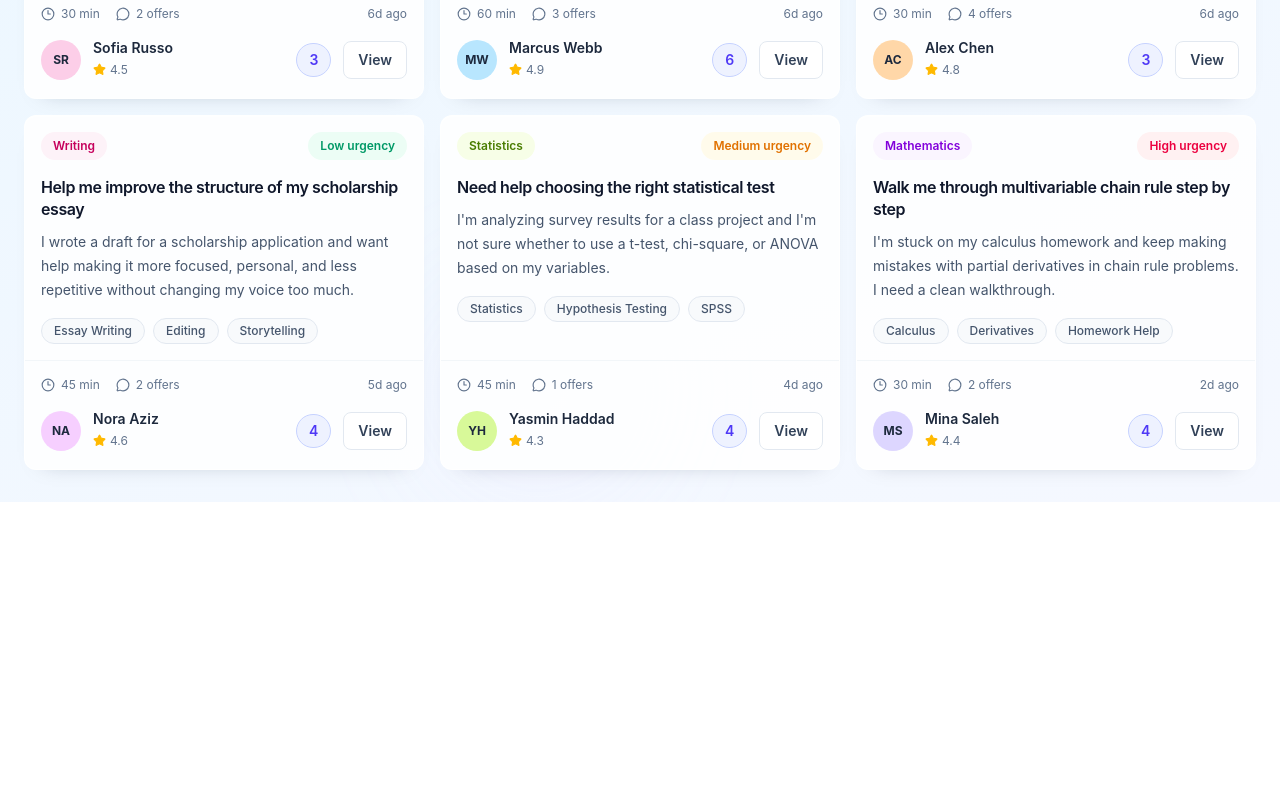
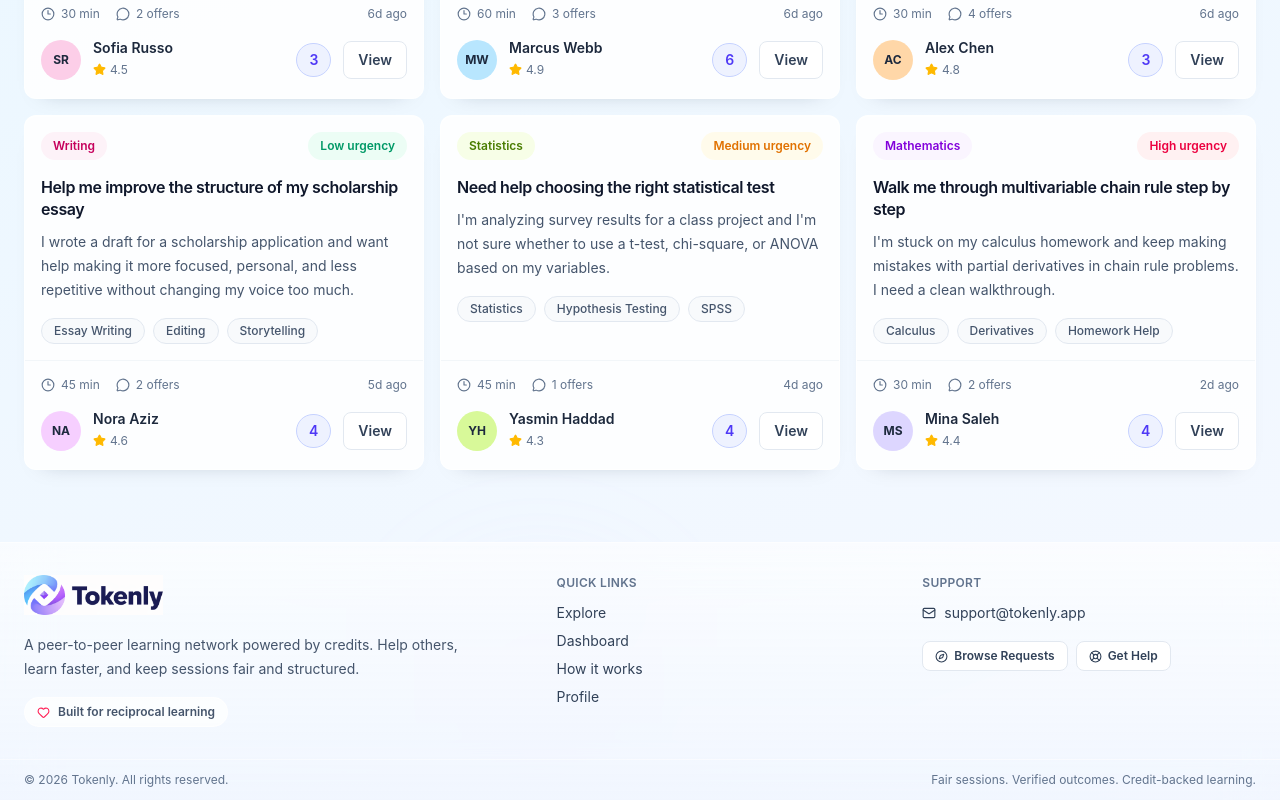
Before and after one commit to Rama-Mohammad/React-Project, a React (Vite) app in the folder Tokenly/: page /explore in a window 1280 px wide. Shown: the part 1873-2673 px from the top of the page. Before the commit the page ends 2375 px from the top, so only its background shows below. Built offline with nearby package versions, Linux system fonts and the light colour scheme.

Commit message:
footer+logo

```diff
--- a/Tokenly/src/components/common/Footer.tsx
+++ b/Tokenly/src/components/common/Footer.tsx
@@ -1,8 +1,85 @@
+import { Compass, Heart, LifeBuoy, Mail } from "lucide-react";
+import { Link } from "react-router-dom";
+import tokenlyLogo from "../../assets/tokenly-logo-cropped.png";
+
 export default function Footer() {
+  const year = new Date().getFullYear();
+
   return (
-    <footer className='footer'>
-      <div className='container footer-inner'>
-        <p>Built for reciprocal, credit-based learning support.</p>
+    <footer className="relative mt-10 border-t border-white/55 bg-white/60 backdrop-blur-xl">
+      <div className="pointer-events-none absolute inset-0 bg-[linear-gradient(180deg,rgba(255,255,255,0.05)_0%,rgba(224,236,255,0.35)_100%)]" />
+
+      <div className="relative mx-auto grid max-w-7xl gap-8 px-4 py-8 sm:px-5 md:grid-cols-[1.2fr_0.8fr_0.8fr] lg:px-6">
+        <div>
+          <Link to="/" className="inline-flex items-center">
+            <img src={tokenlyLogo} alt="Tokenly" className="h-10 w-auto object-contain" />
+          </Link>
+
+          <p className="mt-3 max-w-md text-sm leading-6 text-slate-600">
+            A peer-to-peer learning network powered by credits. Help others, learn faster, and keep
+            sessions fair and structured.
+          </p>
+
+          <div className="mt-4 inline-flex items-center gap-2 rounded-full border border-white/65 bg-white/70 px-3 py-1.5 text-xs font-semibold text-slate-600">
+            <Heart size={13} className="text-rose-500" />
+            Built for reciprocal learning
+          </div>
+        </div>
+
+        <div>
+          <p className="text-xs font-semibold uppercase tracking-wide text-slate-500">Quick Links</p>
+          <div className="mt-3 space-y-2">
+            <Link to="/explore" className="block text-sm text-slate-700 transition hover:text-indigo-600">
+              Explore
+            </Link>
+            <Link to="/dashboard" className="block text-sm text-slate-700 transition hover:text-indigo-600">
+              Dashboard
+            </Link>
+            <Link to="/tutorial" className="block text-sm text-slate-700 transition hover:text-indigo-600">
+              How it works
+            </Link>
+            <Link to="/profile" className="block text-sm text-slate-700 transition hover:text-indigo-600">
+              Profile
+            </Link>
+          </div>
+        </div>
+
+        <div>
+          <p className="text-xs font-semibold uppercase tracking-wide text-slate-500">Support</p>
+          <div className="mt-3 space-y-2 text-sm">
+            <a
+              href="mailto:support@tokenly.app"
+              className="inline-flex items-center gap-2 text-slate-700 transition hover:text-indigo-600"
+            >
+              <Mail size={14} />
+              support@tokenly.app
+            </a>
+          </div>
+
+          <div className="mt-4 flex flex-wrap gap-2">
+            <Link
+              to="/explore"
+              className="inline-flex items-center gap-1.5 rounded-lg border border-slate-200 bg-white px-3 py-1.5 text-xs font-semibold text-slate-700 transition hover:bg-slate-50"
+            >
+              <Compass size={13} />
+              Browse Requests
+            </Link>
+            <Link
+              to="/tutorial"
+              className="inline-flex items-center gap-1.5 rounded-lg border border-slate-200 bg-white px-3 py-1.5 text-xs font-semibold text-slate-700 transition hover:bg-slate-50"
+            >
+              <LifeBuoy size={13} />
+              Get Help
+            </Link>
+          </div>
+        </div>
+      </div>
+
+      <div className="relative border-t border-white/50">
+        <div className="mx-auto flex max-w-7xl flex-col gap-2 px-4 py-3 text-xs text-slate-500 sm:px-5 md:flex-row md:items-center md:justify-between lg:px-6">
+          <p>© {year} Tokenly. All rights reserved.</p>
+          <p>Fair sessions. Verified outcomes. Credit-backed learning.</p>
+        </div>
       </div>
     </footer>
   );
--- a/Tokenly/src/components/common/Navbar.tsx
+++ b/Tokenly/src/components/common/Navbar.tsx
@@ -1,5 +1,6 @@
 import { Compass, CalendarDays, LayoutDashboard, Menu, User } from "lucide-react";
 import { NavLink } from "react-router-dom";
+import tokenlyLogo from "../../assets/tokenly-logo-cropped.png";
 
 const navLinkBase =
   "inline-flex items-center gap-2 rounded-xl px-3 py-2 text-sm font-medium transition border";
@@ -15,11 +16,8 @@ export default function Navbar() {
     <header className="sticky top-0 z-40 border-b border-white/40 bg-white/75 backdrop-blur-xl">
       <div className="mx-auto flex max-w-6xl items-center justify-between px-4 py-3 sm:px-5 lg:px-6">
         <div className="flex items-center gap-8">
-          <NavLink to="/" className="flex items-center gap-3">
-            <div className="h-7 w-7 rounded-full bg-gradient-to-br from-indigo-200 via-sky-200 to-purple-200 shadow-sm" />
-            <span className="text-[1.05rem] font-bold tracking-tight text-slate-800">
-              SkillSwap Credits
-            </span>
+          <NavLink to="/" className="flex items-center">
+            <img src={tokenlyLogo} alt="Tokenly" className="h-9 w-auto object-contain" />
           </NavLink>
 
           <nav className="hidden items-center gap-1 md:flex">
--- a/Tokenly/src/components/layout/Layout.tsx
+++ b/Tokenly/src/components/layout/Layout.tsx
@@ -1,6 +1,7 @@
 import React from 'react';
 import { Outlet, Link } from 'react-router-dom';
 import Footer from '../common/Footer';
+import tokenlyLogo from '../../assets/tokenly-logo-cropped.png';
 
 const Navbar: React.FC = () => {
   return (
@@ -8,10 +9,8 @@ const Navbar: React.FC = () => {
       <div className="max-w-7xl mx-auto px-4 sm:px-6 lg:px-8">
         <div className="flex justify-between items-center h-16">
           {/* Logo */}
-          <Link to="/" className="flex items-center space-x-2">
-            <span className="text-2xl font-bold bg-gradient-to-r from-blue-600 to-purple-600 bg-clip-text text-transparent">
-              SkillSwap
-            </span>
+          <Link to="/" className="flex items-center">
+            <img src={tokenlyLogo} alt="Tokenly" className="h-8 w-auto object-contain" />
           </Link>
 
           {/* Navigation Links */}
--- a/Tokenly/src/pages/Explore.tsx
+++ b/Tokenly/src/pages/Explore.tsx
@@ -1,5 +1,6 @@
 import { useMemo, useState } from "react";
 import type { CSSProperties } from "react";
+import Footer from "../components/common/Footer";
 import Navbar from "../components/common/Navbar";
 import CategoryTabs from "../components/explore/CategoryTabs";
 import FilterSideBar from "../components/explore/FilterSideBar";
@@ -288,6 +289,8 @@ export default function Explore() {
           )}
         </section>
       </main>
+
+      <Footer />
     </div>
   );
 }
--- a/Tokenly/src/pages/RequestDetails.tsx
+++ b/Tokenly/src/pages/RequestDetails.tsx
@@ -10,6 +10,7 @@ import {
 } from "lucide-react";
 import { useState } from "react";
 import { Link, useParams } from "react-router-dom";
+import Footer from "../components/common/Footer";
 import Navbar from "../components/common/Navbar";
 import { helpers, requests } from "../data/mockExploreData";
 
@@ -295,6 +296,8 @@ export default function RequestDetails() {
           </aside>
         </div>
       </main>
+
+      <Footer />
     </div>
   );
 }
--- a/Tokenly/src/pages/RequestHelper.tsx
+++ b/Tokenly/src/pages/RequestHelper.tsx
@@ -8,6 +8,7 @@ import {
 } from "lucide-react";
 import { useMemo, useState } from "react";
 import { Link, useNavigate, useParams } from "react-router-dom";
+import Footer from "../components/common/Footer";
 import Navbar from "../components/common/Navbar";
 import { helpers } from "../data/mockExploreData";
 
@@ -386,6 +387,8 @@ export default function RequestHelper() {
           </aside>
         </div>
       </main>
+
+      <Footer />
     </div>
   );
 }
--- a/Tokenly/src/pages/SkillHelpers.tsx
+++ b/Tokenly/src/pages/SkillHelpers.tsx
@@ -1,6 +1,7 @@
 import { ArrowLeft, Code2, Search, Sparkles } from "lucide-react";
 import { useMemo, useState } from "react";
 import { Link, useParams } from "react-router-dom";
+import Footer from "../components/common/Footer";
 import Navbar from "../components/common/Navbar";
 import HelperCard from "../components/explore/HelperCard";
 import { helpers, skills } from "../data/mockExploreData";
@@ -241,6 +242,8 @@ export default function SkillHelpers() {
           </section>
         )}
       </main>
+
+      <Footer />
     </div>
   );
 }
```
Also changed, not shown: Tokenly/src/assets/tokenly-logo-cropped.png (added), Tokenly/src/assets/tokenly-logo.png (added).
